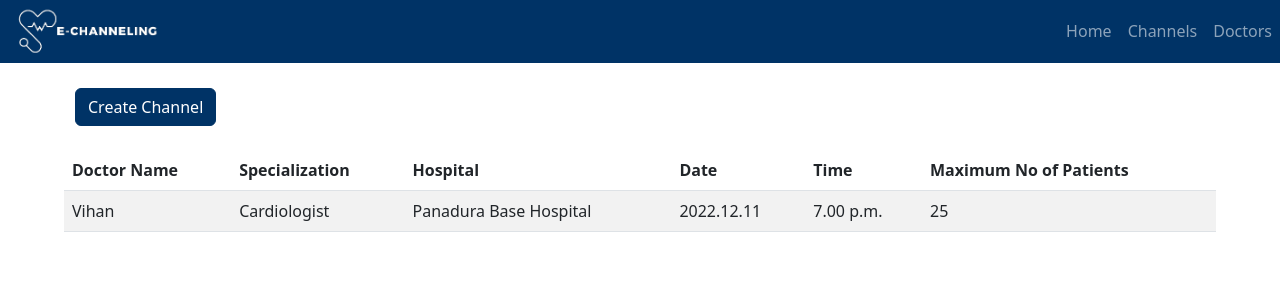
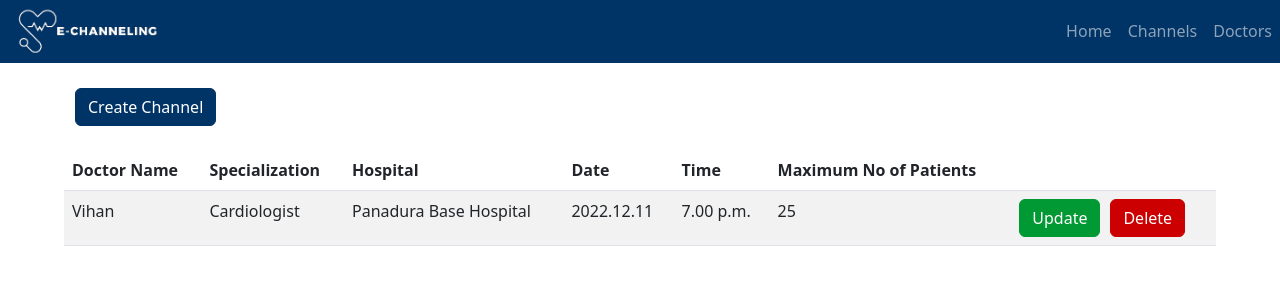
Before and after one commit to MilindiSenevirathne/e-channel-frontend, a React (Create React App) app: page /channellist in a window 1280 px wide. Shown: the top 300 px of the page. Built offline with nearby package versions, Linux system fonts and the light colour scheme.

Commit message:
added update delete buttons

```diff
--- a/public/index.html
+++ b/public/index.html
@@ -9,7 +9,7 @@
       name="description"
       content="Web site created using create-react-app"
     />
-    <link rel="apple-touch-icon" href="%PUBLIC_URL%/logo192.png" />
+    <link rel="apple-touch-icon" href="/logo.png" />
     <!--
       manifest.json provides metadata used when your web app is installed on a
       user's mobile device or desktop. See https://developers.google.com/web/fundamentals/web-app-manifest/
@@ -24,7 +24,7 @@
       work correctly both with client-side routing and a non-root public URL.
       Learn how to configure a non-root public URL by running `npm run build`.
     -->
-    <title>React App</title>
+    <title>E-Channeling</title>
   </head>
   <body>
     <noscript>You need to enable JavaScript to run this app.</noscript>
--- a/src/Admin Pages/ChannelList.js
+++ b/src/Admin Pages/ChannelList.js
@@ -3,19 +3,24 @@ import AdminNavbar from "../Pages/AdminNavbar";
 import Button from "react-bootstrap/Button";
 import { Link } from "react-router-dom";
 
-
 const ChannelList = () => {
-
   return (
     <div>
       <AdminNavbar />
       <div>
-        <Link to="/channelcreate"><Button
-          style={{ backgroundColor: "#003366", borderColor: "#003366", marginTop:"25px" , marginLeft:"75px"}}
-          variant="secondary"
-        >
-          Create Channel
-        </Button></Link>
+        <Link to="/channelcreate">
+          <Button
+            style={{
+              backgroundColor: "#003366",
+              borderColor: "#003366",
+              marginTop: "25px",
+              marginLeft: "75px",
+            }}
+            variant="secondary"
+          >
+            Create Channel
+          </Button>
+        </Link>
       </div>
       <Table
         striped
@@ -31,16 +36,29 @@ const ChannelList = () => {
             <th>Date</th>
             <th>Time</th>
             <th>Maximum No of Patients</th>
+            <th></th>
           </tr>
         </thead>
         <tbody>
           <tr>
-          <td>Vihan</td>
+            <td>Vihan</td>
             <td>Cardiologist</td>
             <td>Panadura Base Hospital</td>
             <td>2022.12.11</td>
             <td>7.00 p.m.</td>
             <td>25</td>
+            <td>
+              <Button
+                style={{ backgroundColor: "#009933", borderColor: "#009933" }}
+              >
+                Update
+              </Button>
+              <Button
+                style={{ backgroundColor: "#cc0000", borderColor: "#cc0000", marginLeft:"10px" }}
+              >
+                Delete
+              </Button>
+            </td>
           </tr>
         </tbody>
       </Table>
--- a/src/Pages/AdminNavbar.js
+++ b/src/Pages/AdminNavbar.js
@@ -24,7 +24,7 @@ const AdminNavbar = () => {
           </Container>
           <Nav>
           <Nav.Link href="/">Home</Nav.Link>
-            <Nav.Link href="/channelcreate">Channels</Nav.Link>
+            <Nav.Link href="/channellist">Channels</Nav.Link>
             <Nav.Link href="">
               Doctors
             </Nav.Link>
```
